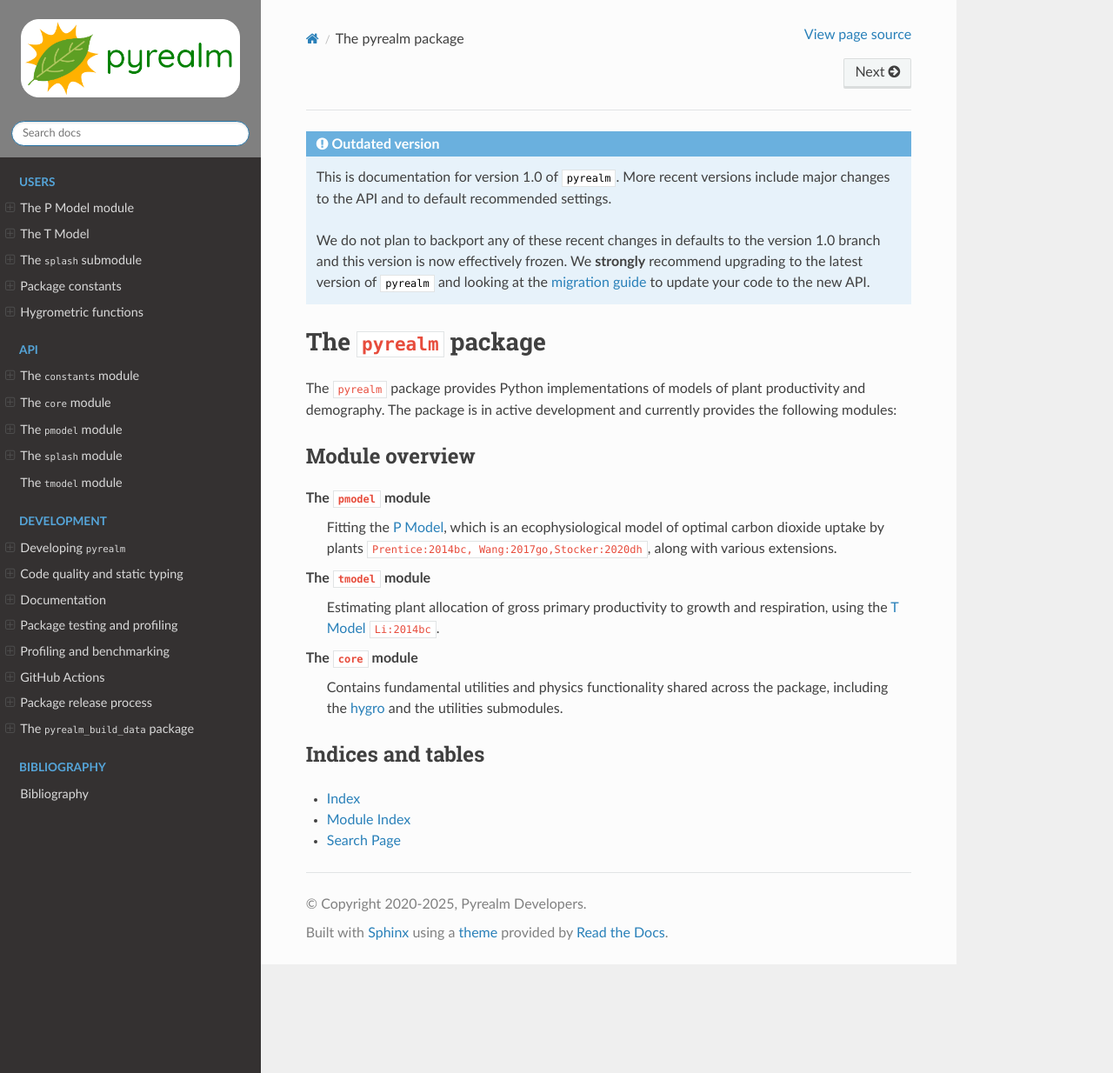
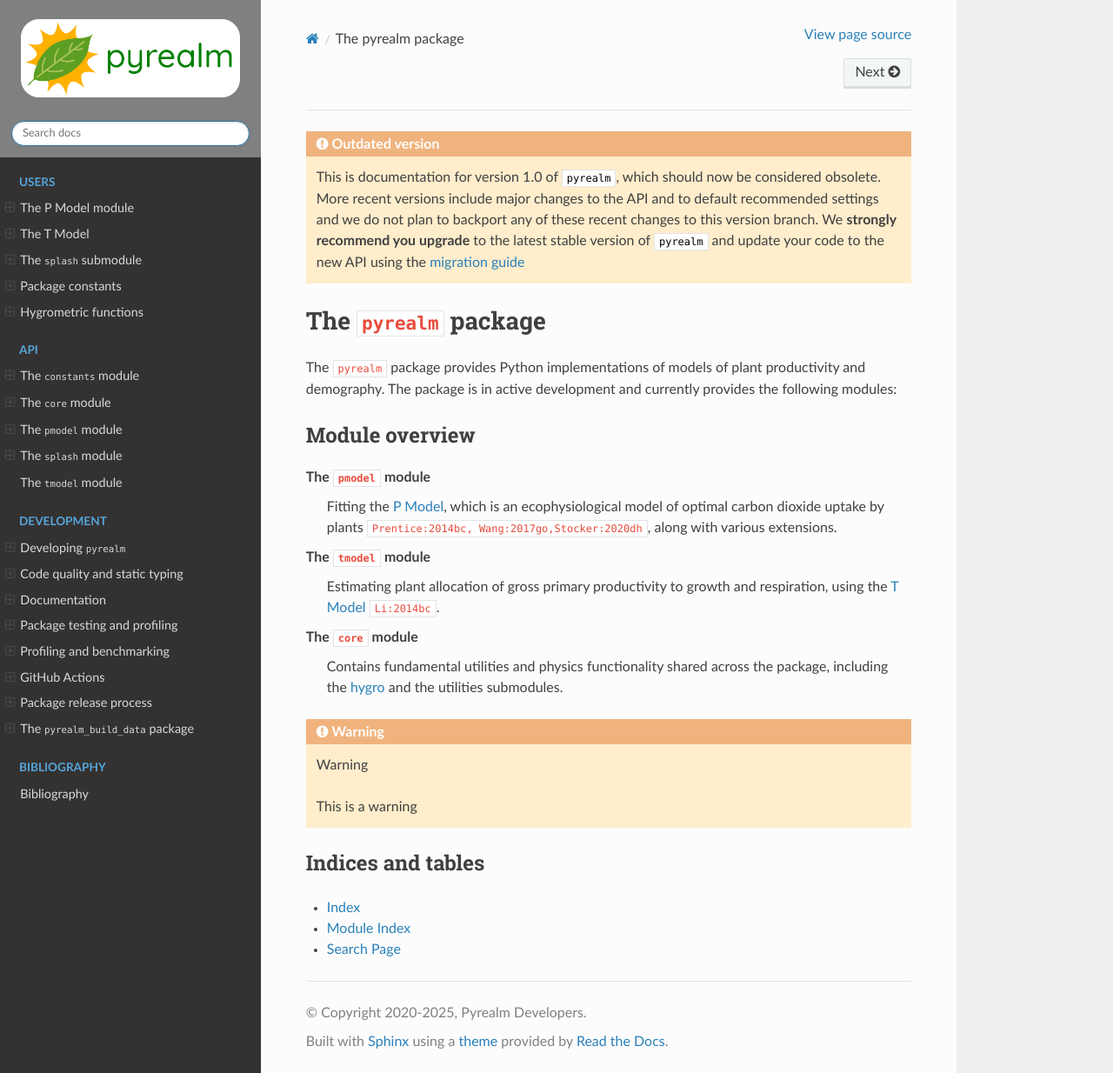
Before and after one commit to ImperialCollegeLondon/pyrealm, a Sphinx documentation site: the page built from docs/source/index.md, in a window 1280 px wide and 1234 px high. Shown: the whole window at 87% size. Built offline with Sphinx 7.4.7 and the Read the Docs theme 3.1.0, drawn with Linux system fonts in a browser that asks for light colours; cross-references to code outside the pages are shown as plain code; the version number is read from the project's files by our own code.

Commit message:
Restyling obsolesence banner

````diff
--- a/docs/source/_templates/layout.html
+++ b/docs/source/_templates/layout.html
@@ -2,18 +2,18 @@
 
 {% block document %}
 
-<div class="admonition-important admonition">
+<div class="admonition warning">
 <p class="admonition-title">Outdated version</p>
 <p>
-    This is documentation for version 1.0 of <code>pyrealm</code>. More recent versions
-    include major changes to the API and to default recommended settings.
-</p>
-<p>
-    We do not plan to backport any of these recent changes in defaults to the version
-    1.0 branch and this version is now effectively frozen. We <strong>strongly</strong>
-    recommend upgrading to the latest version of <code>pyrealm</code> and looking at the
+    This is documentation for version 1.0 of <code>pyrealm</code>, which should now
+    be considered obsolete. More recent versions include major changes to the API and to
+    default recommended settings and we do not plan to backport any of these recent
+    changes to this version branch.
+
+    We <strong>strongly recommend you upgrade</strong>  to the latest stable version of
+    <code>pyrealm</code> and update your code to the new API using the
     <a href="https://pyrealm.readthedocs.io/en/stable/users/versions.html" >migration
-    guide</a> to update your code to the new API.
+    guide</a>
 
 </p>
 </div>
--- a/docs/source/index.md
+++ b/docs/source/index.md
@@ -33,6 +33,12 @@ The `core` module
 : Contains fundamental utilities and physics functionality shared across the
   package, including the [hygro](users/hygro) and the utilities submodules.
 
+```{warning} Warning
+
+This is a warning
+
+```
+
 ## Indices and tables
 
 * {ref}`genindex`
````
